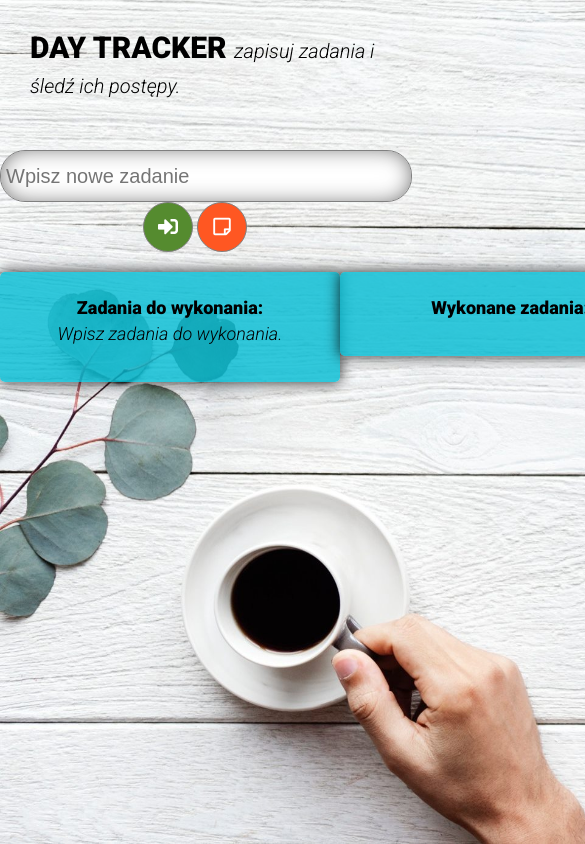
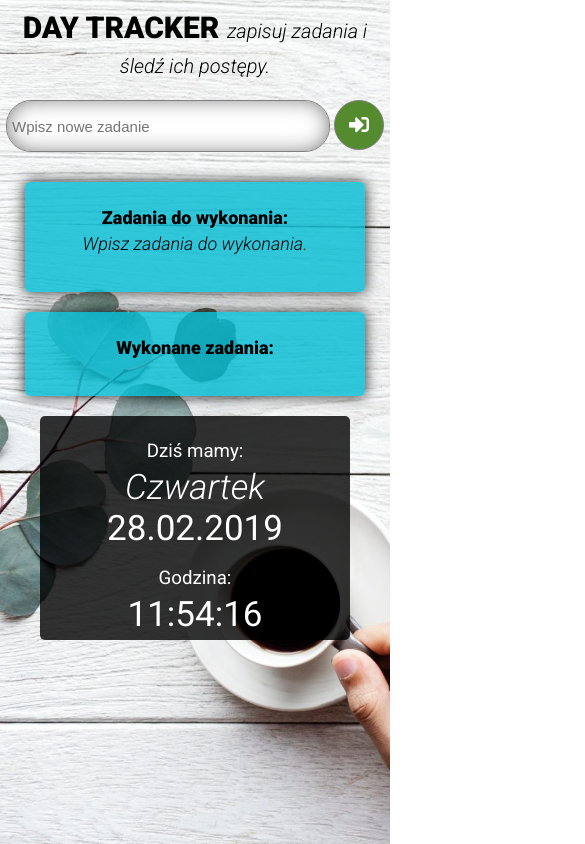
Before and after one commit to katarzynka1234/Codziennik, a website: page index.html in a window 390 px wide. Shown: the top 844 px of the page, 585 px wide, since content can reach past the window. Drawn offline with Linux system fonts and the light colour scheme.

Commit message:
Add rwd style

```diff
--- /dev/null
+++ b/sass/_mobile.scss
@@ -0,0 +1,34 @@
+@media (max-width: 767px) {
+    .main-header {
+        margin: 0;
+
+        h1 {
+            margin: 0;
+            text-align: center
+        }
+    }
+
+    main {
+        .add-element-box {
+            margin: 10px auto;
+
+            input.new-task {
+                width: 80vw;
+                font-size: 15px;
+            }
+
+            button.add-note-button {
+                display: none;
+            }
+        }
+
+
+        .main-box {
+            flex-direction: column;
+
+            .tasks-box {
+                flex-direction: column;
+            }
+        }
+    }
+}
--- a/sass/style.scss
+++ b/sass/style.scss
@@ -1,14 +1,20 @@
+//@import 'mobile';
 @import url('https://fonts.googleapis.com/css?family=Roboto:300i,400,900');
 
 body {
     margin: 0;
     padding: 0;
-    min-height: 100vh;
+    height: 100vh;
     background-image: url(../images/beverage-blank-break-997719.jpg);
+    background-attachment: fixed;
     background-position: left bottom;
     background-size: cover;
     background-repeat: no-repeat;
+
 }
+
+
+
 
 .container {
     max-width: 1200px;
@@ -223,3 +229,45 @@ main {
         outline: none;
     }
 }
+
+
+//RWD //
+@media (max-width: 767px) {
+    .main-header {
+        margin: 0;
+
+        h1 {
+            margin: 0;
+            text-align: center
+        }
+    }
+
+    main {
+        .add-element-box {
+            margin: 10px auto;
+
+            input.new-task {
+                width: 80vw;
+                font-size: 15px;
+            }
+
+            button.add-note-button {
+                display: none;
+            }
+        }
+
+        .main-box {
+            flex-direction: column;
+
+            .tasks-box {
+                margin: 10px auto;
+                flex-direction: column;
+
+                .tasks-area {
+                    margin: 10px auto;
+                }
+            }
+
+        }
+    }
+}
```
Also changed, not shown: index.html (+2 -0 lines), css/style.css, 1 other file.
